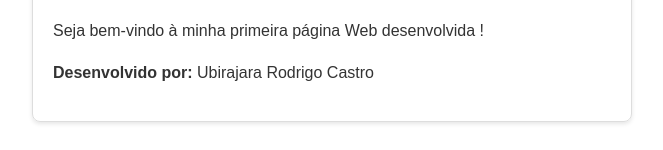
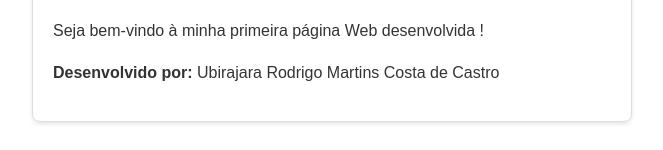
Before and after one commit to UbirajaraCastro87/ProgramacaoWEB, a plain HTML site: page index.html in a window 1280 px wide. Shown: the part 157-307 px from the top of the page, without its empty margins (308-971 px from the left). Drawn offline with Linux system fonts and the light colour scheme.

Commit message:
Update developer name in index.html

```diff
--- a/index.html
+++ b/index.html
@@ -29,7 +29,7 @@
     <div class="container">
         <h1>Programação Web</h1>
         <p>Seja bem-vindo à minha primeira página Web desenvolvida !</p>
-        <p><strong>Desenvolvido por:</strong> Ubirajara Rodrigo Castro</p>
+        <p><strong>Desenvolvido por:</strong> Ubirajara Rodrigo Martins Costa de Castro</p>
     </div>
 
 </body>
```
